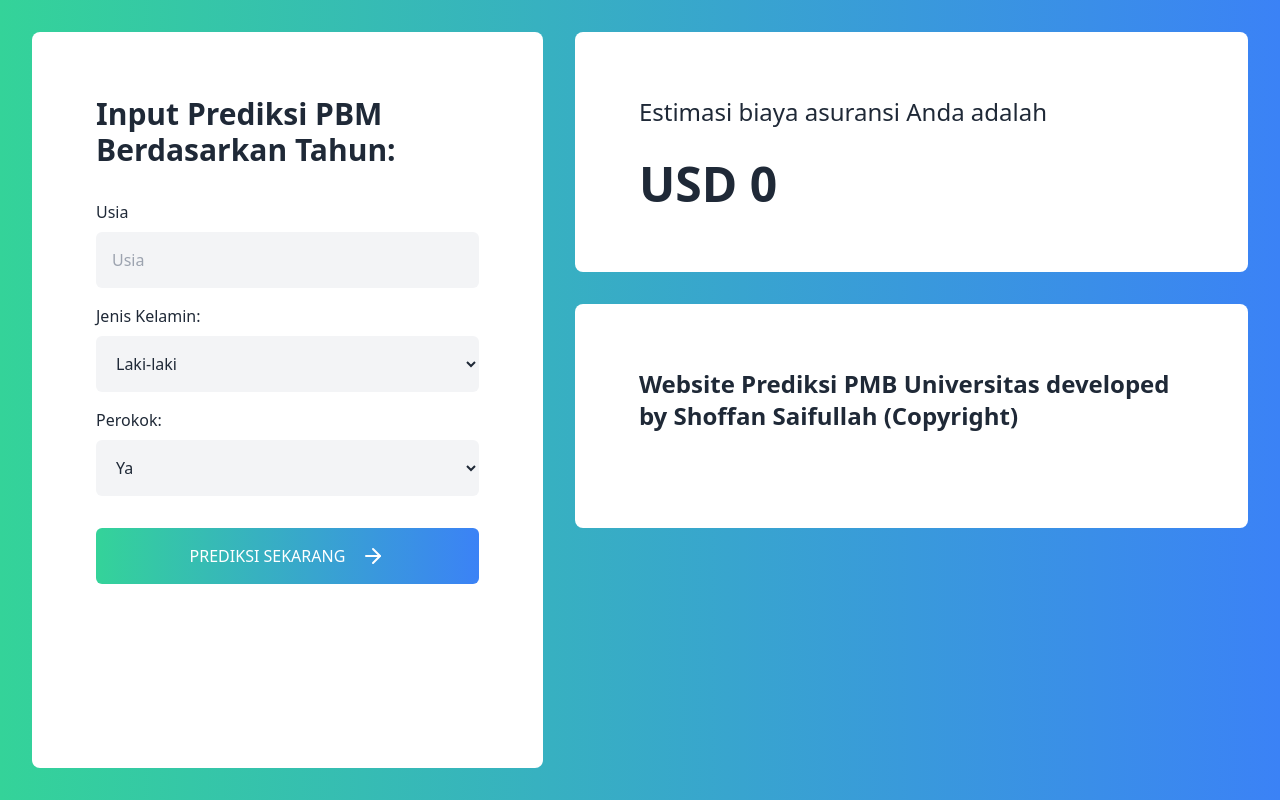
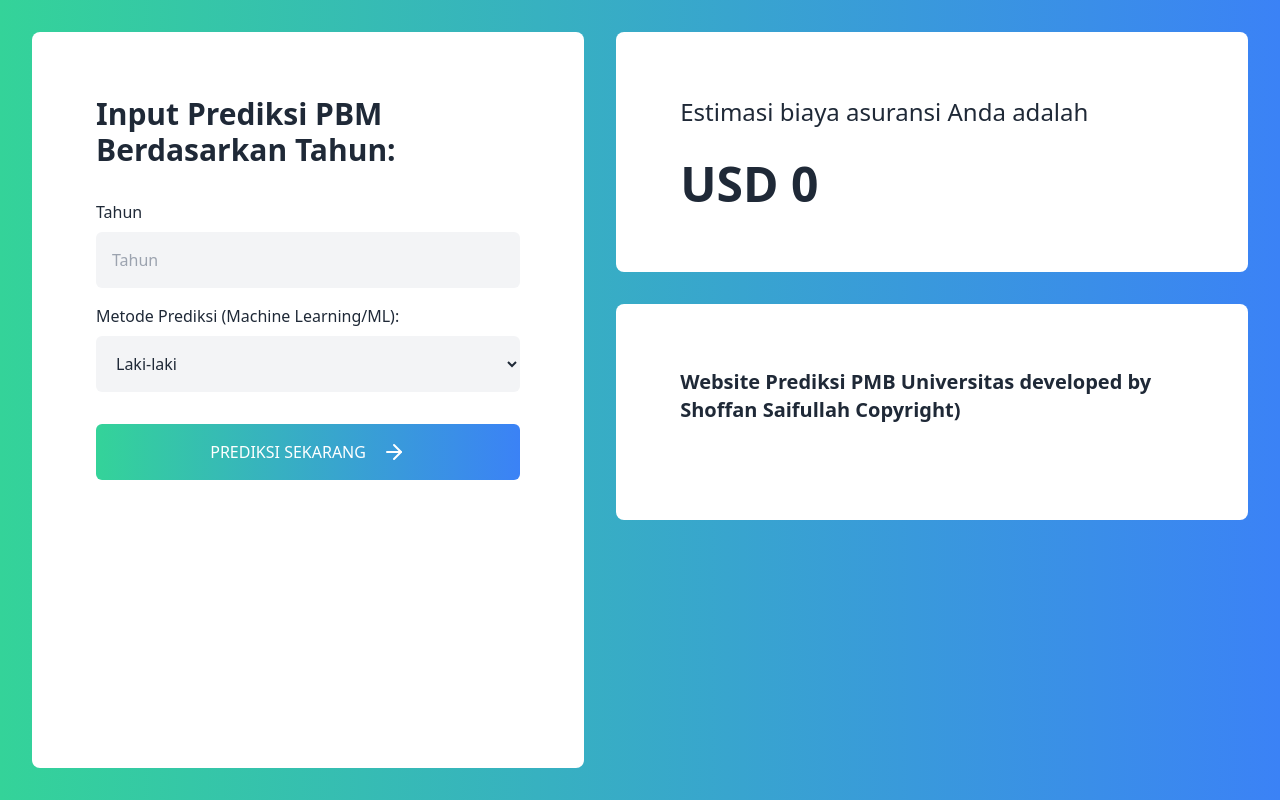
Before and after one commit to shoffan28/pmb01, a Flask app: page / in a window 1280 px wide. Run offline with Flask 2, Linux system fonts and the light colour scheme; parts of the project's set-up code (start-up, migrations or seed data) failed here and were passed over.

Commit message:
Update index.html

```diff
--- a/templates/index.html
+++ b/templates/index.html
@@ -34,7 +34,27 @@
                 method="post"
                 class="flex flex-col"
             >
-                <label for="Usia" class="mb-2">Usia</label>
+		    <label for="Tahun" class="mb-2">Tahun</label>
+                <input
+                    type="text"
+                    name="Tahun"
+                    placeholder="Tahun"
+                    required="required"
+                    class="p-4 bg-gray-100 rounded-md"
+                />
+
+                <label for="Metode Prediksi" class="mt-4 mb-2"
+                    >Metode Prediksi (Machine Learning/ML):</label
+                >
+                <select
+                    name="Metode Prediksi"
+                    id="Metode Prediksi"
+                    class="p-4 bg-gray-100 rounded-md"
+                >
+		    <option value="Linear Regression">Laki-laki</option>
+                    <option value="SVM">Perempuan</option>
+                </select>
+<!--                <label for="Usia" class="mb-2">Usia</label>
                 <input
                     type="text"
                     name="Usia"
@@ -64,7 +84,7 @@
                     <option value="Ya">Ya</option>
                     <option value="Tidak">Tidak</option>
                 </select>
-
+-->
                 <button
                     type="submit"
                     class="
@@ -114,8 +134,9 @@
                 {% endif %}
             </div>
             <div class="flex justify-around bg-white p-16 rounded-lg mt-8">
-				<h1 class="text-2xl font-bold mb-8">
-					Website Prediksi PMB Universitas developed by Shoffan Saifullah (Copyright)
+				<h1 class="text-xl font-bold mb-8">
+					Website Prediksi PMB Universitas developed by Shoffan Saifullah
+					Copyright)
 				</h1>
                 <!--<img
                     class="h-24 md:h-28"
```
